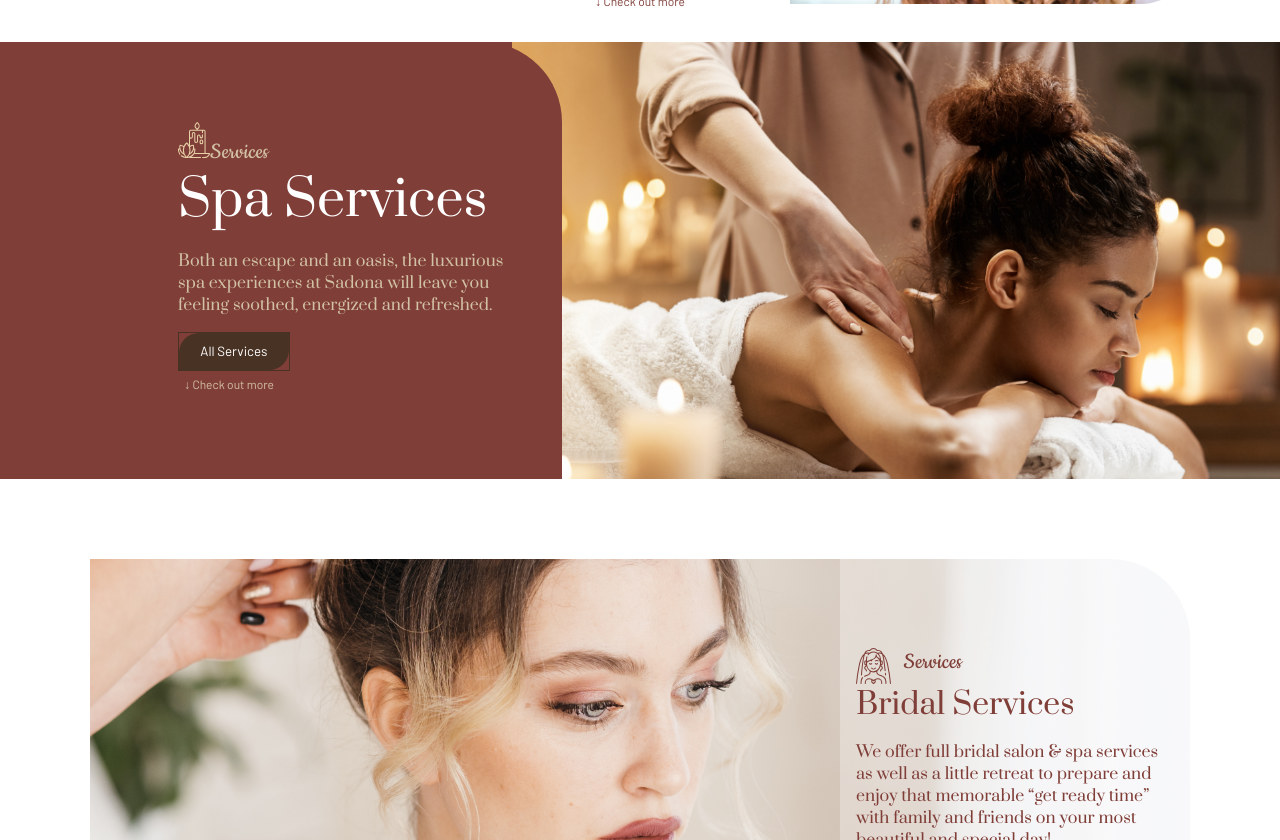
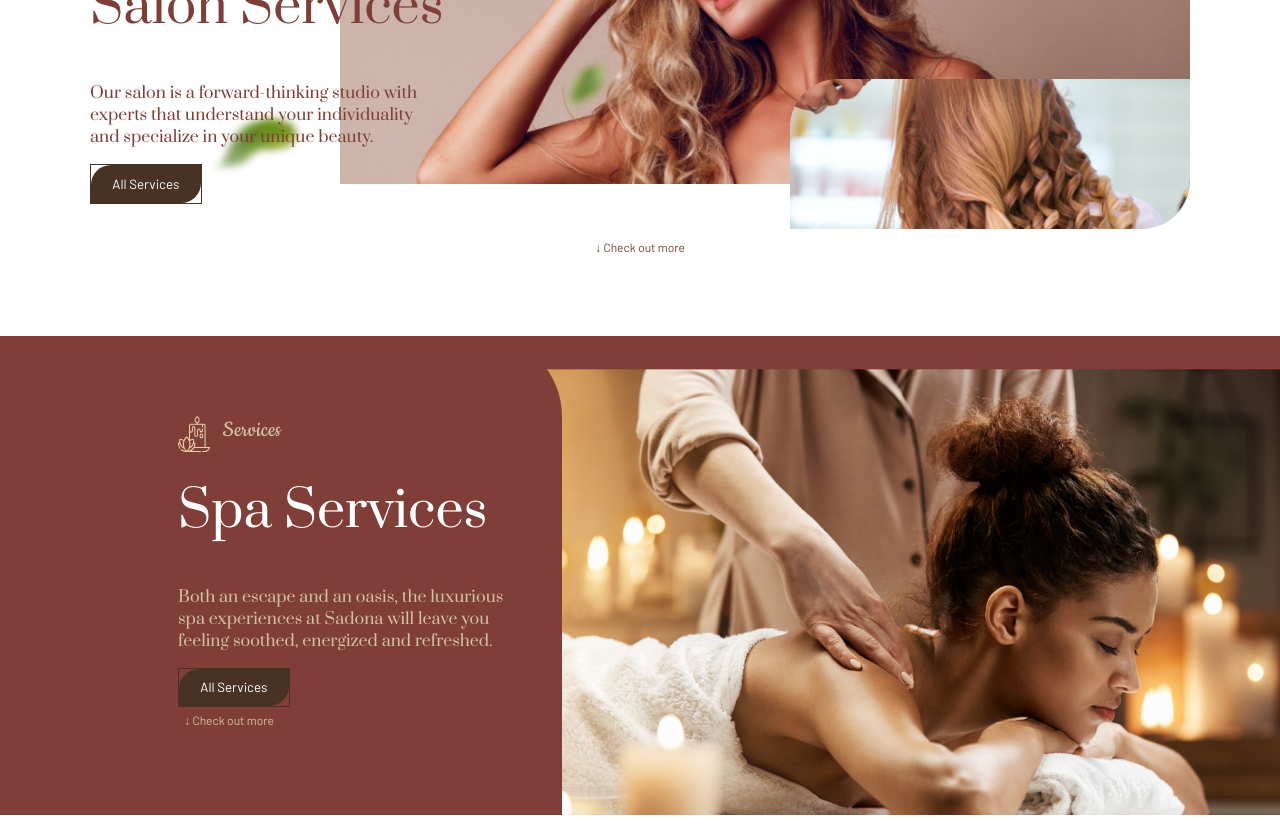
Before and after one commit to zpc30/sadona, a React (Create React App) app: page / in a window 1280 px wide. Shown: the part 1960-2800 px from the top of the page. Built offline with nearby package versions, Linux system fonts and the light colour scheme.

Commit message:
salt service section

```diff
--- a/src/App.jsx
+++ b/src/App.jsx
@@ -4,9 +4,11 @@ import Hero from './components/Hero/Hero';
 import Navigation from './components/Navigation';
 import GlobalStyle from './globalStyle';
 import OurStory from './components/OurStory/OutStory';
-import SalonServices from './components/SalonServices/SalonServices';
-import SpaServices from './components/SpaServices/SpaServices';
-import BridalServices from './components/BridalServices/BridalServices';
+import SalonServices from './components/SalonServices/';
+import SpaServices from './components/SpaServices/';
+import BridalServices from './components/BridalServices/';
+import AboutSadona from './components/AboutSadona/AboutSadona';
+import SaltServices from './components/SaltServices/SaltServices';
 
 export default function App() {
   return (
@@ -19,6 +21,8 @@ export default function App() {
       <SalonServices />
       <SpaServices />
       <BridalServices />
+      <SaltServices />
+      <AboutSadona />
     </>
   );
 }
--- /dev/null
+++ b/src/components/AboutSadona/AboutSadona.jsx
@@ -0,0 +1,21 @@
+import React from 'react';
+import { useTheme } from 'styled-components';
+import { Section, SectionContainer } from '../common/Section';
+import { Paragraph, SubHeading } from '../common/SubHeading';
+
+export default function AboutSadona() {
+  const theme = useTheme();
+  return (
+    <SectionContainer>
+      <Section border style={{ backgroundColor: 'transparent', margin: '2em 0' }}>
+        <SubHeading style={{ color: theme.palette.colors.primary }}>
+          Sadona Salon + Spa was inspired around Ayurvedic principles.
+        </SubHeading>
+        <Paragraph>
+          The belief that health and wellness occur when there is true balance between the mind,
+          body and spirit.
+        </Paragraph>
+      </Section>
+    </SectionContainer>
+  );
+}
--- /dev/null
+++ b/src/components/AboutSadona/index.js
@@ -0,0 +1 @@
+export { default } from './AboutSadona';
--- a/src/components/BridalServices/BridalServices.jsx
+++ b/src/components/BridalServices/BridalServices.jsx
@@ -16,7 +16,7 @@ export default function BridalServices() {
         width: '1100px',
         height: '500px',
         margin: '5em auto',
-        borderRadius: '0 5em 0 5em'
+        borderRadius: '0 10em 0 10em'
       }}>
       <Headings
         style={{
@@ -24,7 +24,7 @@ export default function BridalServices() {
           right: '0px',
           paddingBlock: '10em',
           paddingInline: '1em',
-          width: '350px',
+          width: '400px',
           backgroundColor: 'rgb(255,255,255,0.3)'
         }}>
         <TitleHeading
@@ -40,6 +40,7 @@ export default function BridalServices() {
         </TitleHeading>
         <SubHeading
           style={{
+            fontSize: theme.font.extraLarge,
             color: theme.palette.colors.primary
           }}>
           Bridal Services
--- /dev/null
+++ b/src/components/SaltServices/SaltServices.jsx
@@ -0,0 +1,36 @@
+import React from 'react';
+import { useTheme } from 'styled-components';
+import { Section, SectionContainer } from '../common/Section';
+import { Paragraph, SubHeading, TitleHeading } from '../common/SubHeading';
+
+export default function SaltServices() {
+  const theme = useTheme();
+  return (
+    <SectionContainer
+      style={{
+        display: 'flex',
+        justifyContent: 'center',
+        margin: '0 auto',
+        background: theme.palette.colors.secondary
+      }}>
+      <Section
+        style={{
+          position: 'relative',
+          alignItems: 'flex-start',
+          width: '30vw'
+        }}>
+        <TitleHeading style={{ fontSize: theme.font.medium, paddingTop: '0' }}>
+          <img src="/icons/sugar.svg" />
+          Services
+        </TitleHeading>
+        <SubHeading style={{ fontSize: theme.font.extraLarge }}>Salt</SubHeading>
+        <Paragraph style={{ width: '90%' }}>
+          Salt possesses wonderful healing and rejuvenation properties. Indulge in one of our salt
+          treatments and experience strength and vitality from one of natures most ancient forms of
+          therapy.
+        </Paragraph>
+      </Section>
+      <img style={{ width: '600px', borderRadius: '0 8em 0 8em' }} src="/images/saltServices.png" />
+    </SectionContainer>
+  );
+}
--- a/src/components/SpaServices/SpaServices.jsx
+++ b/src/components/SpaServices/SpaServices.jsx
@@ -23,7 +23,6 @@ export default function SpaServices() {
           borderRadius: '0 5em 0 0',
           alignItems: 'flex-start',
           width: '30vw',
-          //   height: '500px',
           margin: '0 auto',
 
           backgroundColor: theme.palette.colors.primary
--- a/src/components/common/Section.jsx
+++ b/src/components/common/Section.jsx
@@ -10,7 +10,7 @@ export const Section = styled('div')(({ border, theme, textPosition }) => ({
   flexDirection: 'column',
   justifyContent: 'center',
   alignItems: 'center',
-  paddingBlock: '2em',
+  paddingBlock: '5em',
   backgroundColor: theme.palette.colors.secondary,
   ...(border && {
     '&:after': {
--- a/src/components/common/SubHeading.jsx
+++ b/src/components/common/SubHeading.jsx
@@ -12,6 +12,8 @@ export const Headings = styled('div')({
 export const TitleHeading = styled('h3')(({ theme }) => ({
   fontFamily: 'Cookie',
   paddingTop: '8em',
+  display: 'flex',
+  gap: '.5em',
   color: 'white',
   fontSize: theme.font.extraLarge,
   fontWeight: '400'
@@ -28,7 +30,8 @@ export const Heading = styled('h1')(({ theme }) => ({
 export const SubHeading = styled('div')(({ theme }) => ({
   fontFamily: 'Prata',
   fontSize: theme.font.large,
-  color: 'white'
+  color: 'white',
+  margin: '.5em 0'
 }));
 
 export const Paragraph = styled('div')(({ theme }) => ({
```
Also changed, not shown: src/components/AboutSadona/styled.jsx (added), src/components/SaltServices/index.js (added), src/components/SaltServices/styled.jsx (added).
